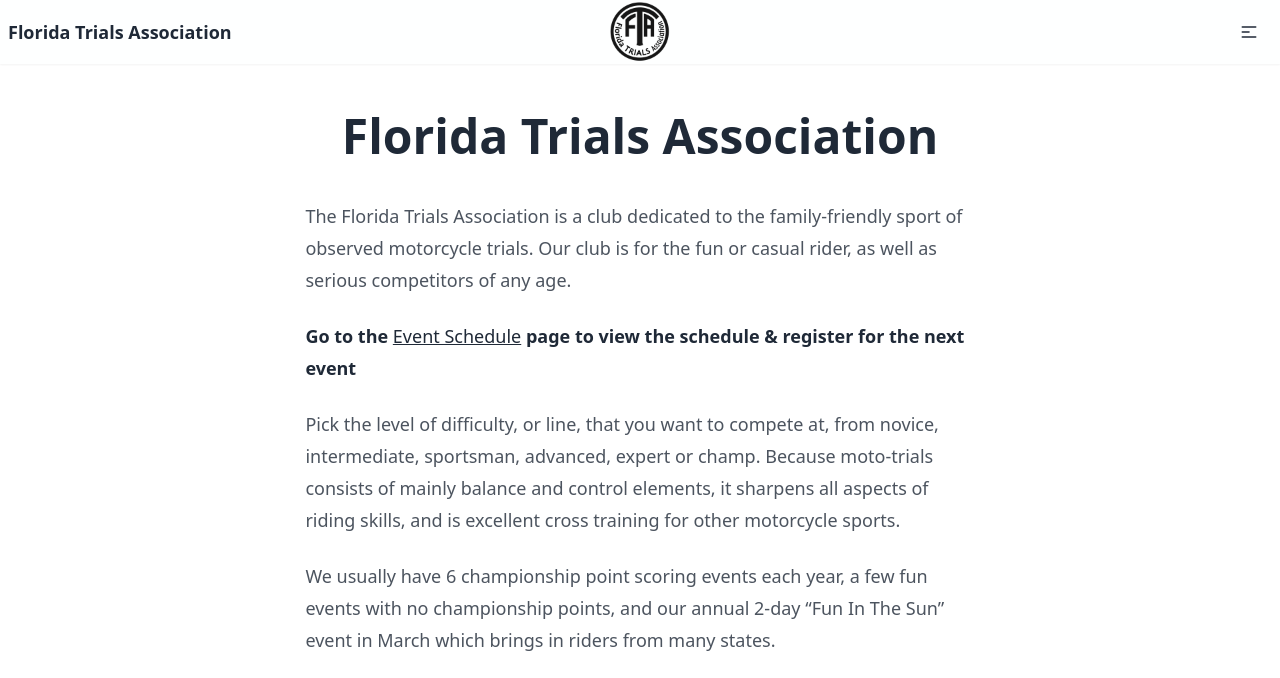
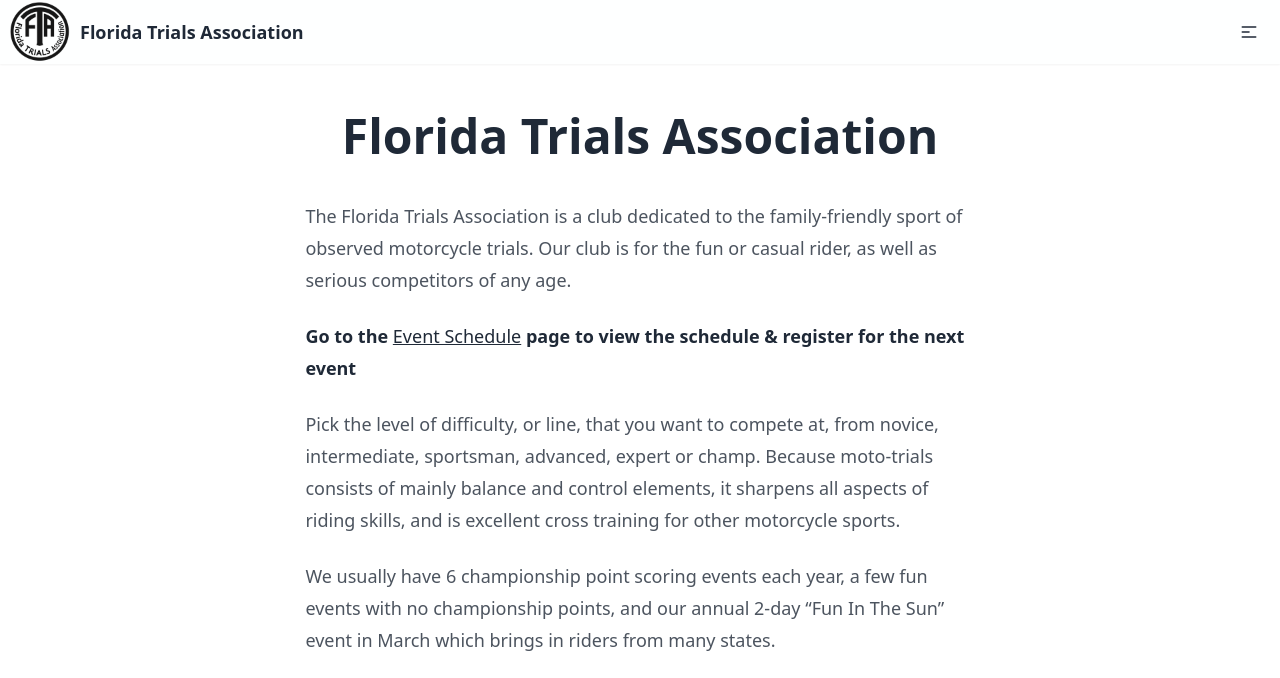
Before and after one commit to justin-vanwinkle/FloridaTrialsAssociation, a Jekyll site: the page built from index.md, in a window 1280 px wide and 1270 px high. Shown: the top 678 px of the window. Built offline with Jekyll 4.4.1, drawn with Linux system fonts in a browser that asks for light colours; nearby versions of some CDN libraries.

Commit message:
fix logo position

```diff
--- a/_layouts/default.html
+++ b/_layouts/default.html
@@ -47,14 +47,14 @@
 <body class="min-h-screen flex flex-col bg-base-100">
     <div class="navbar sticky top-0 z-50 backdrop-blur-lg bg-base-100/90 shadow-sm h-16">
         <div class="navbar-start">
-            <a href="{{site.url}}/{{ site.basepath }}" class="text-lg font-bold text-neutral-800 whitespace-nowrap">{{
-                site.title
-                }}</a>
+            <a href="{{site.url}}/{{ site.basepath }}"
+                class="text-lg font-bold text-neutral-800 whitespace-nowrap flex items-center gap-2">
+                <img src="/{{ site.basepath }}/assets/images/logo.webp" alt="FTA" class="h-16 w-16 object-contain">
+                <span>{{ site.title }}</span>
+            </a>
         </div>
 
-        <div class="navbar-center">
-            <img src="/{{ site.basepath }}/assets/images/logo.webp" alt="FTA" class="h-16 w-16 object-contain">
-        </div>
+        <div class="navbar-center"> </div>
 
         <div class="navbar-end">
             <div class="dropdown dropdown-end">
```
Also changed, not shown: 15 other files.
